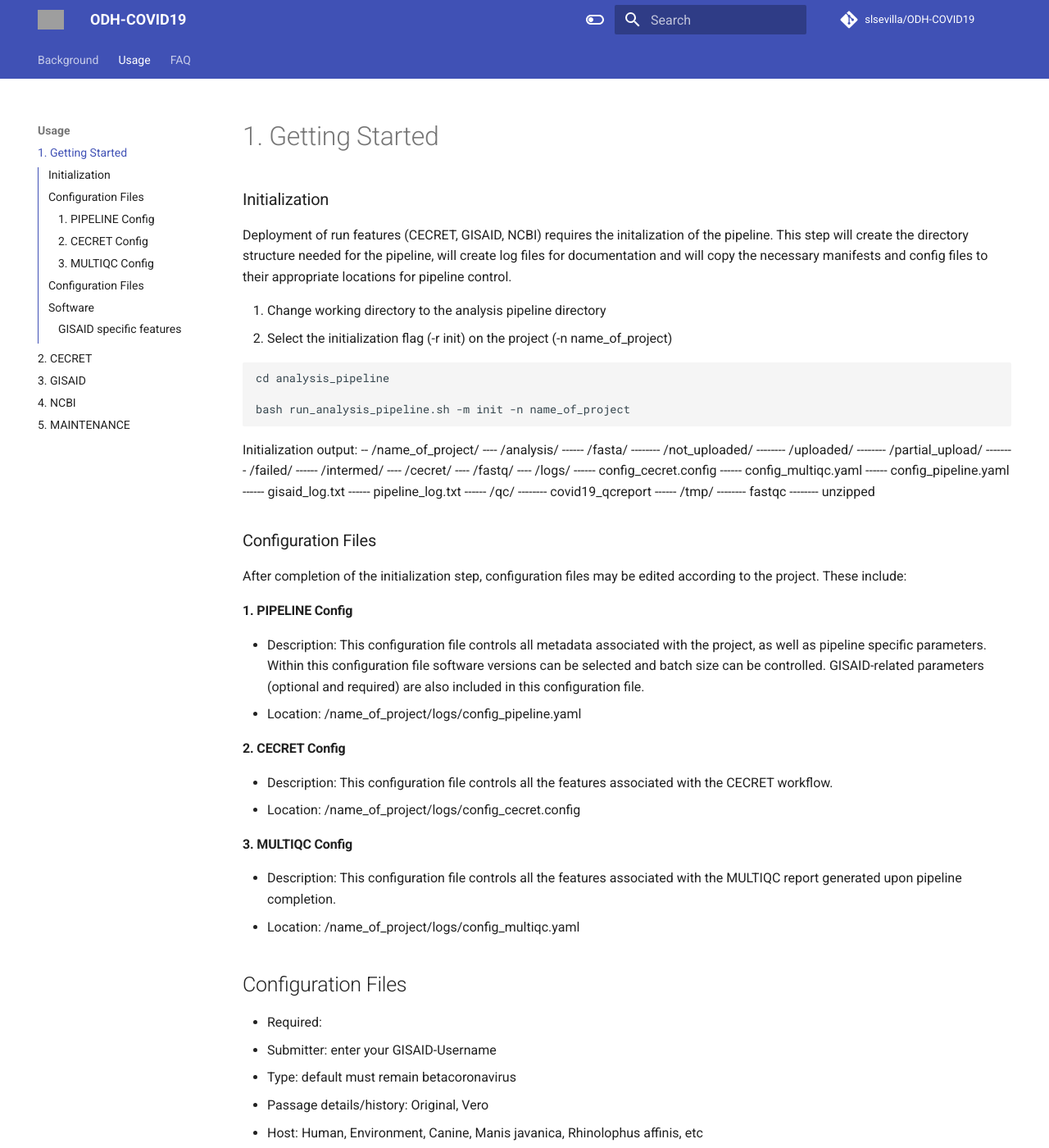
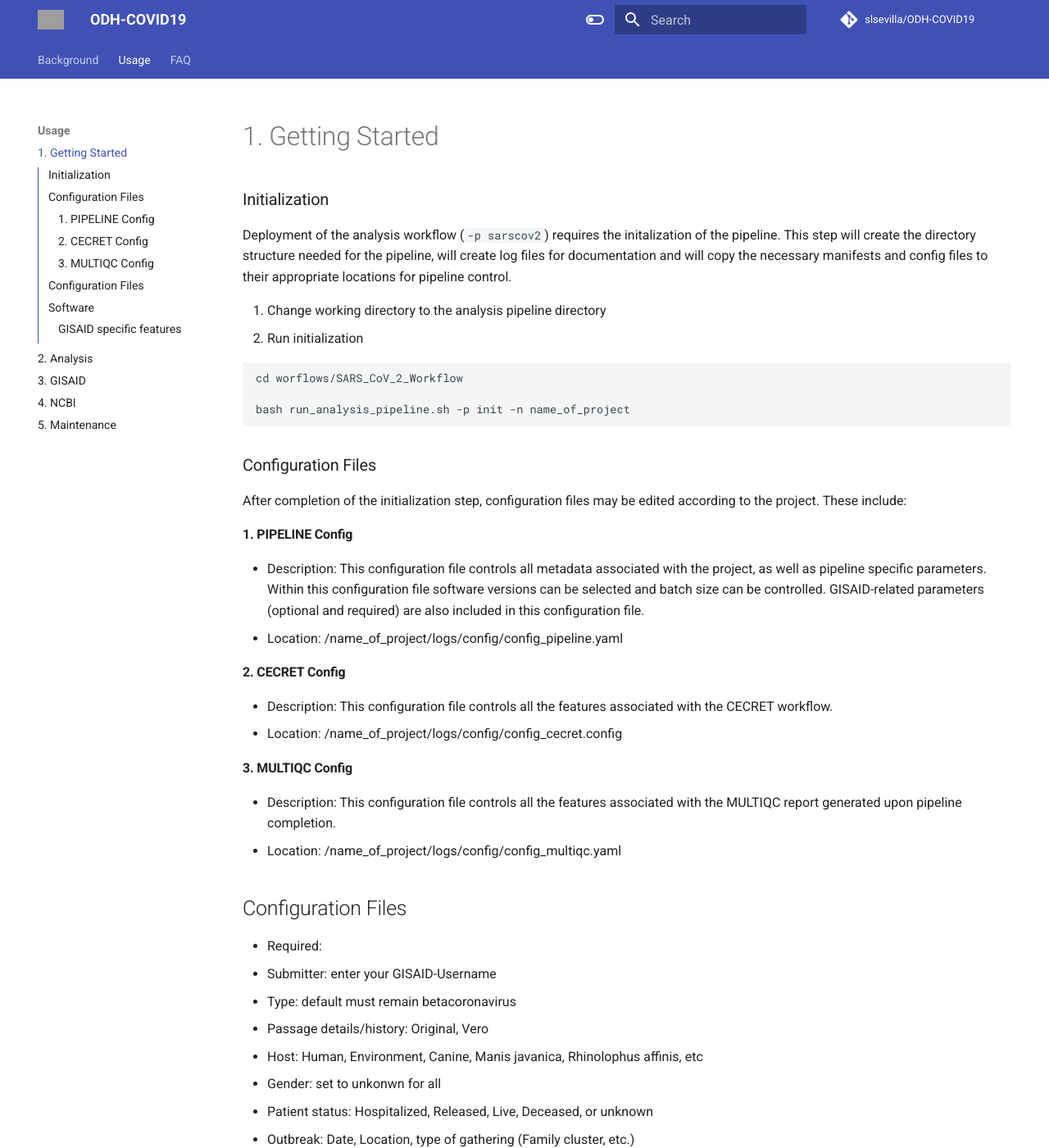
Before and after one commit to ODHL/ODH-COVID19, an MkDocs documentation site: the page built from docs/ODH-COVID19/getting-started.md, in a window 1280 px wide and 1400 px high. Shown: the whole window at 82% size. Built offline with MkDocs 1.6.1 and Material for MkDocs 9.7.7, drawn with Linux system fonts in a browser that asks for light colours; comment, search, counter and statistics services are not loaded; the version menu is left out; grey boxes are pictures that could not be loaded.

Commit message:
docs: update to match ci changes

````diff
--- a/docs/ODH-COVID19/getting-started.md
+++ b/docs/ODH-COVID19/getting-started.md
@@ -1,54 +1,30 @@
 ### Initialization
-Deployment of run features (CECRET, GISAID, NCBI) requires the initalization of the pipeline. This step will create the directory structure needed for the pipeline, will create log files for documentation and will copy the necessary manifests and config files to their appropriate locations for pipeline control.
+Deployment of the analysis workflow (`-p sarscov2`) requires the initalization of the pipeline. This step will create the directory structure needed for the pipeline, will create log files for documentation and will copy the necessary manifests and config files to their appropriate locations for pipeline control.
 
 1. Change working directory to the analysis pipeline directory
-2. Select the initialization flag (-r init) on the project (-n name_of_project)
+2. Run initialization
 
 ```
+cd worflows/SARS_CoV_2_Workflow
 
-cd analysis_pipeline
-
-bash run_analysis_pipeline.sh -m init -n name_of_project
+bash run_analysis_pipeline.sh -p init -n name_of_project
 
 ```
-
-Initialization output:
--- /name_of_project/
----- /analysis/
------- /fasta/
--------- /not_uploaded/
--------- /uploaded/
--------- /partial_upload/
--------- /failed/
------- /intermed/
----- /cecret/
----- /fastq/
----- /logs/
------- config_cecret.config
------- config_multiqc.yaml
------- config_pipeline.yaml
------- gisaid_log.txt
------- pipeline_log.txt
------- /qc/
--------- covid19_qcreport
------- /tmp/
--------- fastqc
--------- unzipped
 
 ### Configuration Files
 After completion of the initialization step, configuration files may be edited according to the project. These include:
 
 #### 1. PIPELINE Config
 - Description: This configuration file controls all metadata associated with the project, as well as pipeline specific parameters. Within this configuration file software versions can be selected and batch size can be controlled. GISAID-related parameters (optional and required) are also included in this configuration file.
-- Location: /name_of_project/logs/config_pipeline.yaml
+- Location: /name_of_project/logs/config/config_pipeline.yaml
 
 #### 2. CECRET Config
 - Description: This configuration file controls all the features associated with the CECRET workflow.
-- Location: /name_of_project/logs/config_cecret.config
+- Location: /name_of_project/logs/config/config_cecret.config
 
 #### 3. MULTIQC Config
 -  Description: This configuration file controls all the features associated with the MULTIQC report generated upon pipeline completion.
-- Location: /name_of_project/logs/config_multiqc.yaml
+- Location: /name_of_project/logs/config/config_multiqc.yaml
 
 
 ## Configuration Files
@@ -76,8 +52,6 @@ After completion of the initialization step, configuration files may be edited a
    - Assembly method: CLC Genomics Workbench 12, Geneious 10.2.4, SPAdes/MEGAHIT v1.2.9, UGENE v. 33, etc.
    - Coverage: 70x, 1,000x, 10,000x (average)
 
-
-
 ## Software
 ### GISAID specific features
 GISAID CLI requires authentication. Authentication must be performed every 100 days.
--- a/mkdocs.yml
+++ b/mkdocs.yml
@@ -96,10 +96,10 @@ nav:
   - Background : index.md
   - Usage:
     - 1. Getting Started : ODH-COVID19/getting-started.md
-    - 2. CECRET: ODH-COVID19/cecret.md
+    - 2. Analysis: ODH-COVID19/analysis.md
     - 3. GISAID: ODH-COVID19/gisaid.md
     - 4. NCBI: ODH-COVID19/ncbi.md
-    - 5. MAINTENANCE: ODH-COVID19/maintenance.md
+    - 5. Maintenance: ODH-COVID19/maintenance.md
   - FAQ:
     - Troubleshooting: ODH-COVID19/troubleshooting.md
     - Citation: ODH-COVID19/citation.md
````
Also changed, not shown: README.md (+25 -31 lines), docs/ODH-COVID19/analysis.md (added, +16 -0 lines), docs/ODH-COVID19/cecret.md (deleted, +0 -17 lines), docs/ODH-COVID19/citation.md (+3 -1 lines), docs/ODH-COVID19/tutorial.md (+4 -4 lines), docs/index.md (+7 -0 lines).
